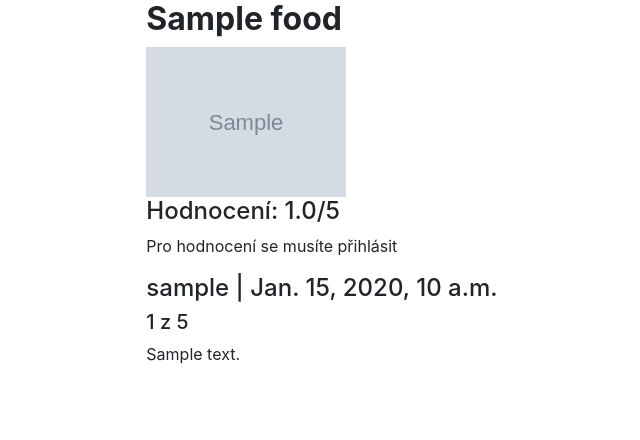
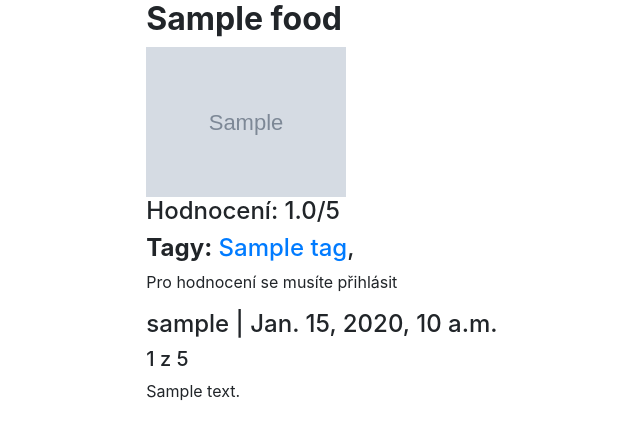
Before and after one commit to Docksein/Maturitni-prace, a Django app: page /jidla/1 in a window 1280 px wide. Shown: the part 62-502 px from the top of the page, without its empty margins (72-712 px from the left). Run offline with Django 4.2, Linux system fonts and the light colour scheme; tables that the repository leaves empty hold one stand-in row (values such as "Sample post"); grey boxes marked "Sample" are stand-in pictures.

Commit message:
url routing for tags

```diff
--- a/backend/urls.py
+++ b/backend/urls.py
@@ -17,7 +17,7 @@ from xml.etree.ElementInclude import include
 from django import urls
 from django.contrib import admin
 from django.urls import path, include
-from reviews.views import food_list_view, review_view, home_view, get_foods_view, user_review_view
+from reviews.views import food_list_view, review_view, home_view, get_foods_view, user_review_view, tag_list_view
 from register.views import register_view
 from django.conf import settings
 from django.conf.urls.static import static
@@ -31,5 +31,8 @@ urlpatterns = [
     path('', include("django.contrib.auth.urls")),
     path('pridat/', get_foods_view, name = "get_food"),
     path('moje_hodnoceni/', user_review_view, name = "user_review_view"),
+    path('tag/<str:pk>', tag_list_view, name='tag_list'),
+
+
 
 ]+ static(settings.MEDIA_URL, document_root=settings.MEDIA_ROOT)
--- a/reviews/models.py
+++ b/reviews/models.py
@@ -11,6 +11,10 @@ import numpy
 class Tag (models.Model):
 
     name = models.CharField(max_length=100)
+
+    def get_absolute_url(self):
+        return reverse("tag_list", kwargs={"pk": self.id})
+
 
     def __str__(self):
         return self.name
--- a/reviews/views.py
+++ b/reviews/views.py
@@ -3,11 +3,13 @@ from urllib import response
 from django.shortcuts import render, get_object_or_404
 from django.http import HttpResponse
 from django.contrib.admin.views.decorators import staff_member_required
-from .models import Food, Review
+from .models import Food, Review, Tag
 from .forms import FoodForm, ReviewForm
 from django.utils import timezone
 from requests import get
 import pandas
+
+#get_foods() code edited from https://github.com/AdamSedla/TelegramMenuBot/blob/main/MenuPart.py
 
 def get_foods():
     GSheet = "1JpEUpUJ3slFP1y2PgJV1J_2_sBf5VOek4TUcq90P_Cs"
@@ -76,6 +78,13 @@ def food_list_view(request):
     context = { "food_list" : food_list }
     return render(request, "jidlo.html", context)
 
+def tag_list_view(request, pk):
+
+    tag = get_object_or_404(Tag, pk=pk)
+    food_list = Food.objects.filter(tags=tag.id).order_by('-upload_date')
+
+    return render(request, "tag.html", {"tag":tag, "food_list":food_list})
+
 def review_view(request, food_id):
 
     food = get_object_or_404(Food, pk=food_id)
--- a/templates/reviews.html
+++ b/templates/reviews.html
@@ -6,6 +6,10 @@
     <img src="{{ food.picture.url }}" width="200">
 {% endif %}
 <h4>Hodnocení: {{ food.average_rating }}/5</h4>
+<h4><strong>Tagy:</strong> {% for tag in food.tags.all %}
+    <a href="{{ tag.get_absolute_url }}">{{ tag }}</a>,
+{% endfor %}
+</h4>
 
 
 {% if user.is_authenticated %}
```
Also changed, not shown: templates/tag.html (added, +9 -0 lines).
